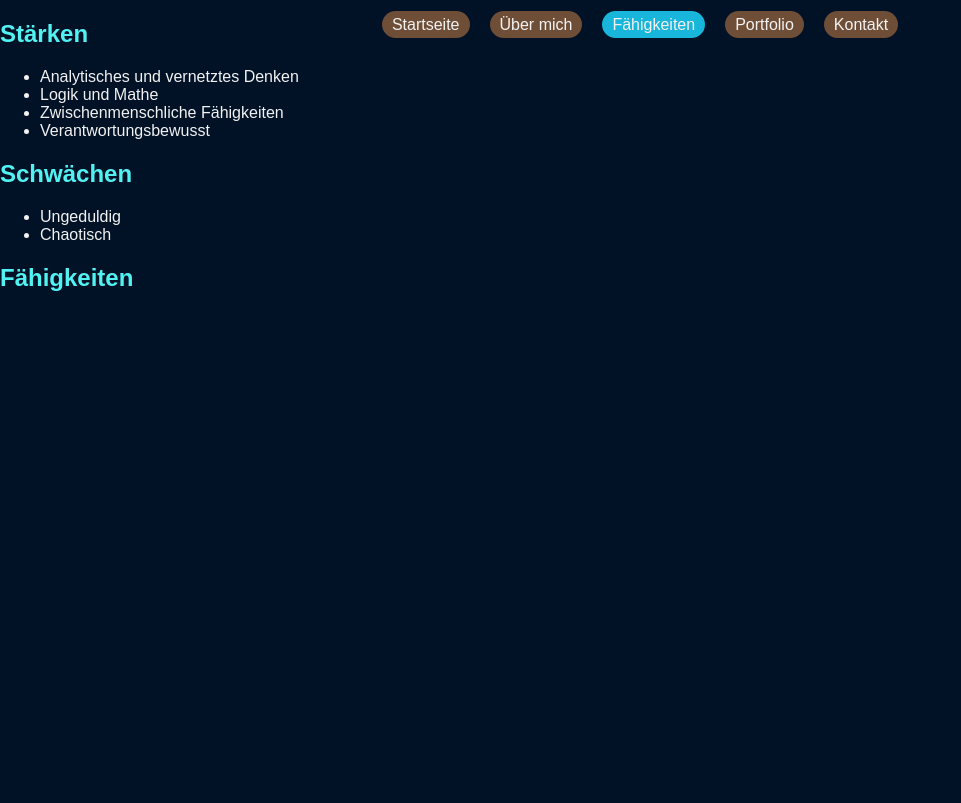
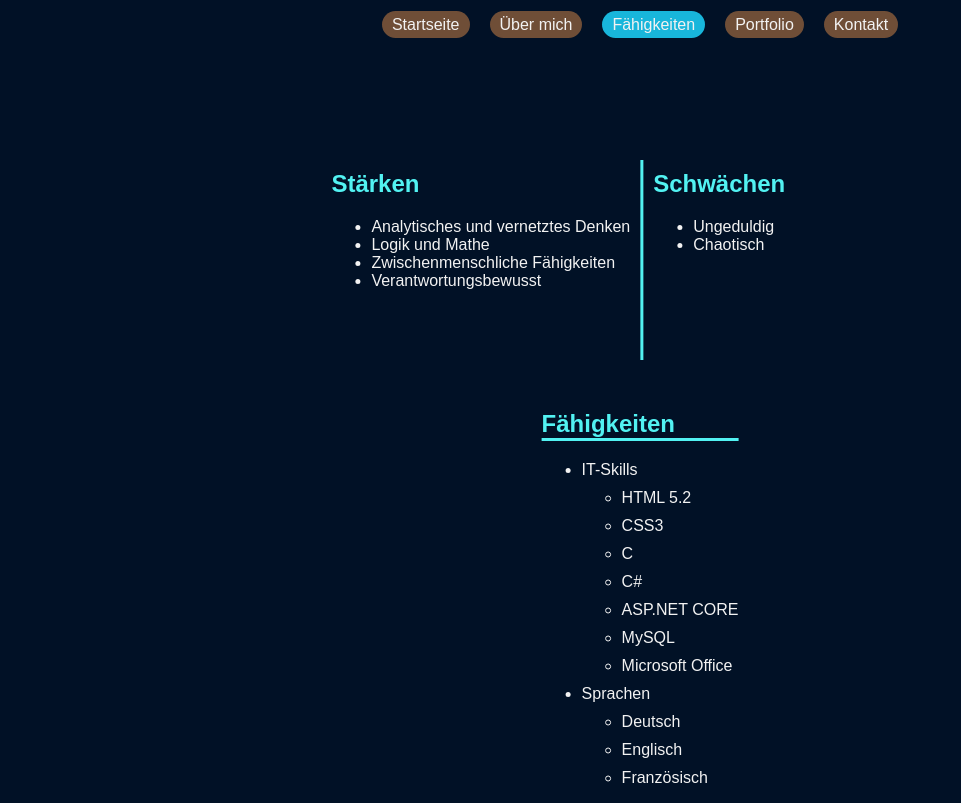
Before and after one commit to AlenCehic/M293---Projekt---Cehic-Alen, a plain HTML site: page faehigkeiten.html in a window 1280 px wide. Shown: the whole page, without its empty margins (0-961 px from the left). Drawn offline with Linux system fonts and the light colour scheme.

Commit message:
ability page finished

```diff
--- a/faehigkeiten.html
+++ b/faehigkeiten.html
@@ -1,11 +1,11 @@
 <!DOCTYPE html>
 <html lang="en">
   <head>
-    <meta charset="UTF-8">
-    <meta http-equiv="X-UA-Compatible" content="IE=edge">
-    <meta name="viewport" content="width=device-width, initial-scale=1.0">
+    <meta charset="UTF-8" />
+    <meta http-equiv="X-UA-Compatible" content="IE=edge" />
+    <meta name="viewport" content="width=device-width, initial-scale=1.0" />
     <title>Document</title>
-    <link rel="stylesheet" type="text/css" href="style.css">
+    <link rel="stylesheet" type="text/css" href="style.css" />
   </head>
   <body>
     <header>
@@ -13,13 +13,16 @@
         <ul>
           <li><a href="index.html">Startseite</a></li>
           <li><a href="ueberMich.html">Über mich</a></li>
-                <li><a id="currentNav" tabindex="2" aria-current="page">Fähigkeiten</a></li>
+          <li>
+            <a id="currentNav" tabindex="2" aria-current="page">Fähigkeiten</a>
+          </li>
           <li><a href="portfolio.html">Portfolio</a></li>
           <li><a href="kontakt.html">Kontakt</a></li>
         </ul>
       </nav>
     </header>
-    <section>
+    <div class="strengthAndWeakness">
+      <section class="strength">
         <h2>Stärken</h2>
         <ul>
           <li>Analytisches und vernetztes Denken</li>
@@ -28,15 +31,36 @@
           <li>Verantwortungsbewusst</li>
         </ul>
       </section>
-    <section>
+      <div class="vertical"></div>
+      <section class="weakness-container">
         <h2>Schwächen</h2>
-        <ul>
+        <ul id="weakness">
           <li>Ungeduldig</li>
           <li>Chaotisch</li>
         </ul>
       </section>
-    <section>
+    </div>
+    <section class="ability">
       <h2>Fähigkeiten</h2>
+      <ul>
+        <li>IT-Skills</li>
+        <ul>
+            <li>HTML 5.2</li>
+            <li>CSS3</li>
+            <li>C</li>
+            <li>C#</li>
+            <li>ASP.NET CORE</li>
+            <li>MySQL</li>
+            <li>Microsoft Office</li>
+        </ul>
+        <li>Sprachen</li>
+            <ul>
+                <li>Deutsch</li>
+                <li>Englisch</li>
+                <li>Französisch</li>
+            </ul>
+        </ul>
+      </ul>
     </section>
   </body>
 </html>
--- a/style.css
+++ b/style.css
@@ -215,3 +215,32 @@ figcaption {
 .byodSupportPic {
     background-size: contain;
 }
+
+.vertical {
+    border-left: 3px solid #52F2F2;
+    height: 200px;
+    margin: 10px;
+}
+
+.strengthAndWeakness {
+    display: flex;
+    margin-top: 150px;
+    position: absolute;
+    left: 50%;
+    transform: translate(-68%, 0%)
+}
+
+.ability {
+    position: absolute;
+    top: 400px;
+    left: 50%;
+    transform: translate(-50%, 0%);
+}
+
+.ability h2 {
+    border-bottom: 3px solid #52F2F2;
+}
+
+.ability * {
+    margin-top: 10px;
+}
```
Also changed, not shown: Images/png-transparent-games-icon-video-games-game-controllers-symbol-racing-video-game-icon-design-mobile-game-yellow-thumbnail.png (deleted). Lines whose indentation alone changed are shown as unchanged.
